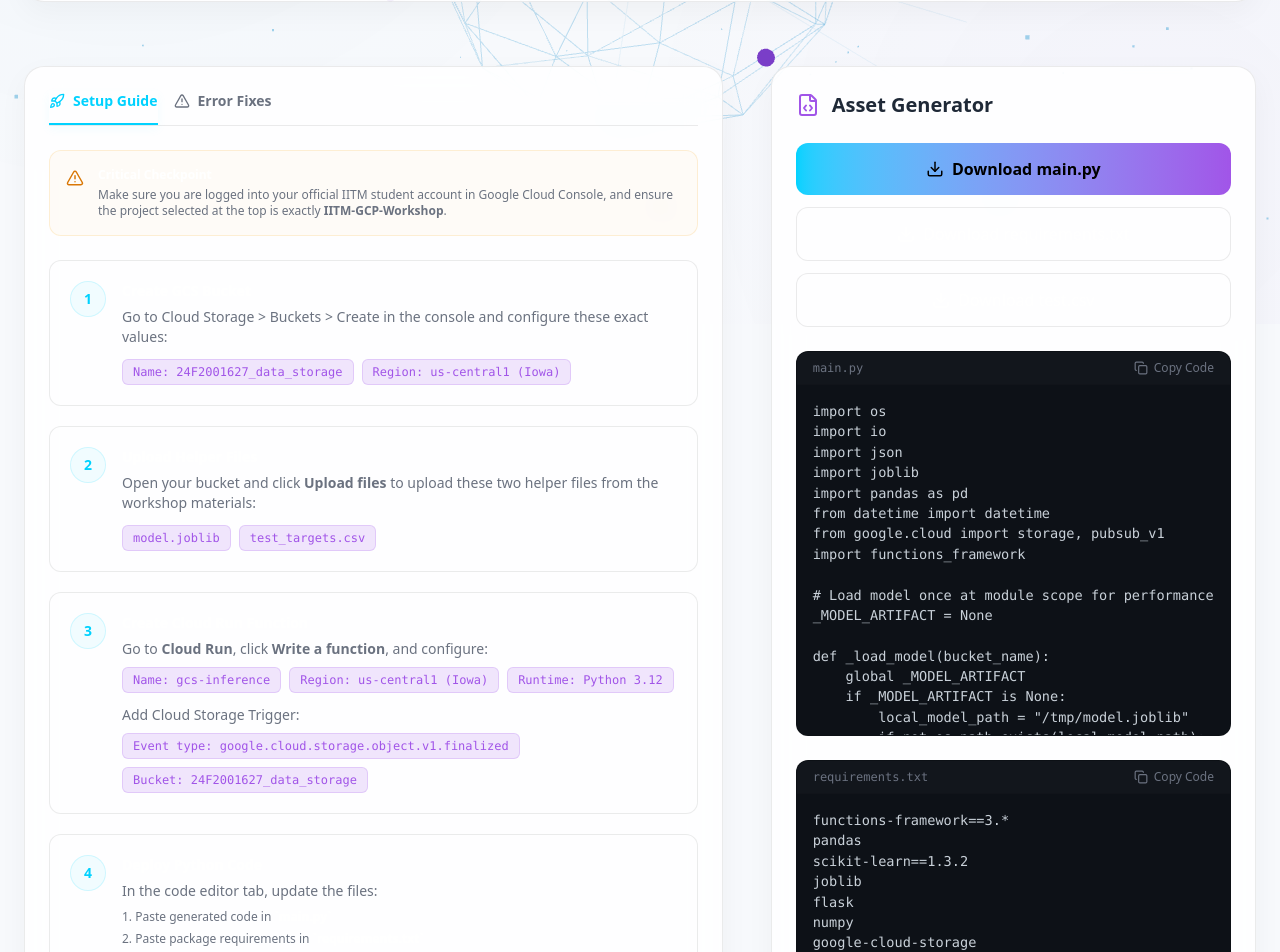
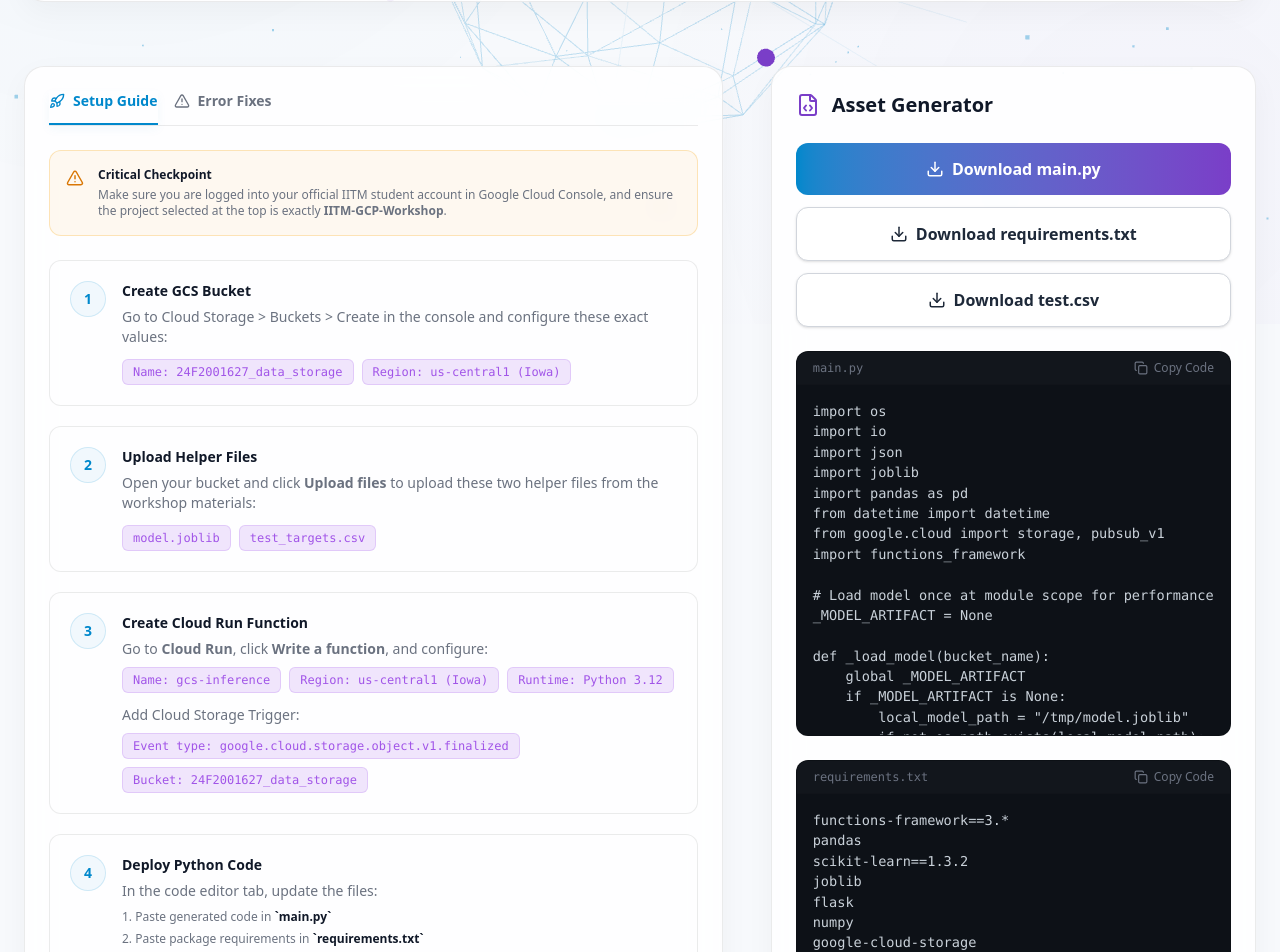
Before and after one commit to aryanRN2/workshop-helper, a Next.js app: page / in a window 1280 px wide. Shown: the part 476-1428 px from the top of the page. Built offline with nearby package versions, Linux system fonts and the light colour scheme.

Commit message:
style: fix readability and contrast of text and secondary buttons in light mode

```diff
--- a/src/components/CodeGenerator.tsx
+++ b/src/components/CodeGenerator.tsx
@@ -200,7 +200,6 @@ def gcs_inference(cloud_event):
         print(f"File {name} is not a data CSV, skipping inference.")
         return json.dumps({'status': 'ignored'})`;
 
-  // Download logic
   const handleDownload = (filename: string, content: string, type: string) => {
     const blob = new Blob([content], { type });
     const url = URL.createObjectURL(blob);
@@ -222,15 +221,15 @@ def gcs_inference(cloud_event):
 
   return (
     <div className="glass-panel p-6 flex flex-col gap-6">
-      <h2 className="text-xl font-bold flex items-center gap-3">
-        <FileCode className="text-[#a155e8]" /> Asset Generator
+      <h2 className="text-xl font-bold flex items-center gap-3 text-gray-900">
+        <FileCode className="text-[#7a3ec8]" /> Asset Generator
       </h2>
 
       {/* Button Stack */}
       <div className="flex flex-col gap-3">
         <button
           onClick={() => handleDownload("main.py", mainPyContent, "text/plain")}
-          className="w-full bg-gradient-to-r from-[#00d2ff] to-[#a155e8] text-black font-bold p-3.5 rounded-xl hover:shadow-[0_0_20px_rgba(0,210,255,0.4)] transition-all flex items-center justify-center gap-2 cursor-pointer"
+          className="w-full bg-gradient-to-r from-[#0088cc] to-[#7a3ec8] text-white font-bold p-3.5 rounded-xl hover:shadow-[0_4px_15px_rgba(0,136,204,0.2)] transition-all flex items-center justify-center gap-2 cursor-pointer"
         >
           <Download size={18} /> Download main.py
         </button>
@@ -239,14 +238,14 @@ def gcs_inference(cloud_event):
           onClick={() =>
             handleDownload("requirements.txt", requirementsContent, "text/plain")
           }
-          className="w-full bg-[rgba(255,255,255,0.03)] border border-[var(--border-color)] text-white font-medium p-3.5 rounded-xl hover:border-[#00d2ff] transition-all flex items-center justify-center gap-2 cursor-pointer"
+          className="w-full bg-white border border-gray-300 text-gray-800 font-semibold p-3.5 rounded-xl hover:bg-gray-50 hover:border-[#0088cc] transition-all flex items-center justify-center gap-2 cursor-pointer shadow-sm"
         >
           <Download size={18} /> Download requirements.txt
         </button>
 
         <button
           onClick={() => handleDownload("test.csv", testCsvContent, "text/csv")}
-          className="w-full bg-[rgba(255,255,255,0.03)] border border-[var(--border-color)] text-white font-medium p-3.5 rounded-xl hover:border-[#00d2ff] transition-all flex items-center justify-center gap-2 cursor-pointer"
+          className="w-full bg-white border border-gray-300 text-gray-800 font-semibold p-3.5 rounded-xl hover:bg-gray-50 hover:border-[#0088cc] transition-all flex items-center justify-center gap-2 cursor-pointer shadow-sm"
         >
           <Download size={18} /> Download test.csv
         </button>
@@ -258,9 +257,9 @@ def gcs_inference(cloud_event):
           <span className="font-mono">main.py</span>
           <button
             onClick={() => handleCopy(mainPyContent, setCopiedMain)}
-            className="flex items-center gap-1.5 hover:text-[#00d2ff] transition-colors cursor-pointer"
+            className="flex items-center gap-1.5 hover:text-[#0088cc] transition-colors cursor-pointer"
           >
-            {copiedMain ? <Check size={14} className="text-[#10b981]" /> : <Copy size={14} />}
+            {copiedMain ? <Check size={14} className="text-[#059669]" /> : <Copy size={14} />}
             {copiedMain ? "Copied!" : "Copy Code"}
           </button>
         </div>
@@ -281,9 +280,9 @@ def gcs_inference(cloud_event):
           <span className="font-mono">requirements.txt</span>
           <button
             onClick={() => handleCopy(requirementsContent, setCopiedReq)}
-            className="flex items-center gap-1.5 hover:text-[#00d2ff] transition-colors cursor-pointer"
+            className="flex items-center gap-1.5 hover:text-[#0088cc] transition-colors cursor-pointer"
           >
-            {copiedReq ? <Check size={14} className="text-[#10b981]" /> : <Copy size={14} />}
+            {copiedReq ? <Check size={14} className="text-[#059669]" /> : <Copy size={14} />}
             {copiedReq ? "Copied!" : "Copy Code"}
           </button>
         </div>
--- a/src/components/Guides.tsx
+++ b/src/components/Guides.tsx
@@ -1,7 +1,7 @@
 "use client";
 
 import { useState } from "react";
-import { Rocket, TriangleAlert, Info } from "lucide-react";
+import { Rocket, TriangleAlert } from "lucide-react";
 
 interface Props {
   rollNumber: string;
@@ -20,22 +20,22 @@ export default function Guides({ rollNumber }: Props) {
           onClick={() => setActiveTab("walkthrough")}
           className={`pb-3 font-semibold text-sm flex items-center gap-2 border-b-2 transition-all cursor-pointer ${
             activeTab === "walkthrough"
-              ? "border-[#00d2ff] text-[#00d2ff] shadow-[0_4px_10px_rgba(0,210,255,0.05)]"
+              ? "border-[#0088cc] text-[#0088cc] shadow-[0_4px_10px_rgba(0,136,204,0.05)]"
               : "border-transparent text-[var(--text-muted)] hover:text-white"
           }`}
         >
-          <Rocket size={16} /> Setup Guide
+          <Rocket size={16} /> {"Setup Guide"}
         </button>
 
         <button
           onClick={() => setActiveTab("troubleshoot")}
           className={`pb-3 font-semibold text-sm flex items-center gap-2 border-b-2 transition-all cursor-pointer ${
             activeTab === "troubleshoot"
-              ? "border-[#00d2ff] text-[#00d2ff] shadow-[0_4px_10px_rgba(0,210,255,0.05)]"
+              ? "border-[#0088cc] text-[#0088cc] shadow-[0_4px_10px_rgba(0,136,204,0.05)]"
               : "border-transparent text-[var(--text-muted)] hover:text-white"
           }`}
         >
-          <TriangleAlert size={16} /> Error Fixes
+          <TriangleAlert size={16} /> {"Error Fixes"}
         </button>
       </div>
 
@@ -43,119 +43,119 @@ export default function Guides({ rollNumber }: Props) {
       {activeTab === "walkthrough" ? (
         <div className="flex flex-col gap-6 animate-fadeIn">
           {/* Warning Alert */}
-          <div className="bg-[rgba(245,158,11,0.03)] border border-[rgba(245,158,11,0.15)] rounded-xl p-4 flex gap-3.5 items-start">
+          <div className="bg-[rgba(245,158,11,0.06)] border border-[rgba(245,158,11,0.25)] rounded-xl p-4 flex gap-3.5 items-start">
             <TriangleAlert className="text-[var(--warning-color)] flex-shrink-0 mt-0.5" size={18} />
-            <div className="text-xs">
-              <h4 className="font-semibold text-white mb-1">Critical Checkpoint</h4>
+            <div className="text-xs text-gray-800">
+              <h4 className="font-bold text-gray-900 mb-1">{"Critical Checkpoint"}</h4>
               <p className="text-[var(--text-muted)]">
-                Make sure you are logged into your official IITM student account in Google Cloud Console, and ensure the project selected at the top is exactly <strong>IITM-GCP-Workshop</strong>.
+                {"Make sure you are logged into your official IITM student account in Google Cloud Console, and ensure the project selected at the top is exactly "}<strong>{"IITM-GCP-Workshop"}</strong>{"."}
               </p>
             </div>
           </div>
 
           {/* Steps */}
           <div className="flex flex-col gap-5">
-            <div className="bg-[rgba(255,255,255,0.01)] border border-[var(--border-color)] rounded-xl p-5 hover:border-[rgba(0,210,255,0.15)] transition-all flex gap-4">
-              <div className="w-9 h-9 rounded-full bg-[rgba(0,210,255,0.05)] border border-[rgba(0,210,255,0.15)] text-[#00d2ff] font-bold flex items-center justify-center flex-shrink-0 text-sm">
-                1
+            <div className="bg-[rgba(255,255,255,0.01)] border border-[var(--border-color)] rounded-xl p-5 hover:border-[rgba(0,136,204,0.15)] transition-all flex gap-4">
+              <div className="w-9 h-9 rounded-full bg-[rgba(0,136,204,0.05)] border border-[rgba(0,136,204,0.15)] text-[#0088cc] font-bold flex items-center justify-center flex-shrink-0 text-sm">
+                {"1"}
               </div>
               <div className="text-sm">
-                <h3 className="font-bold text-white mb-1.5">Create GCS Bucket</h3>
+                <h3 className="font-bold text-gray-900 mb-1.5">{"Create GCS Bucket"}</h3>
                 <p className="text-[var(--text-muted)] mb-3">
-                  Go to Cloud Storage &gt; Buckets &gt; Create in the console and configure these exact values:
+                  {"Go to Cloud Storage > Buckets > Create in the console and configure these exact values:"}
                 </p>
                 <div className="flex flex-wrap gap-2 text-xs">
                   <span className="bg-[rgba(161,85,232,0.15)] text-[#a155e8] border border-[rgba(161,85,232,0.2)] px-2.5 py-1 rounded-md font-mono">
-                    Name: {cleanRoll}_data_storage
+                    {"Name: "}{cleanRoll}{"_data_storage"}
                   </span>
                   <span className="bg-[rgba(161,85,232,0.15)] text-[#a155e8] border border-[rgba(161,85,232,0.2)] px-2.5 py-1 rounded-md font-mono">
-                    Region: us-central1 (Iowa)
+                    {"Region: us-central1 (Iowa)"}
                   </span>
                 </div>
               </div>
             </div>
 
-            <div className="bg-[rgba(255,255,255,0.01)] border border-[var(--border-color)] rounded-xl p-5 hover:border-[rgba(0,210,255,0.15)] transition-all flex gap-4">
-              <div className="w-9 h-9 rounded-full bg-[rgba(0,210,255,0.05)] border border-[rgba(0,210,255,0.15)] text-[#00d2ff] font-bold flex items-center justify-center flex-shrink-0 text-sm">
-                2
+            <div className="bg-[rgba(255,255,255,0.01)] border border-[var(--border-color)] rounded-xl p-5 hover:border-[rgba(0,136,204,0.15)] transition-all flex gap-4">
+              <div className="w-9 h-9 rounded-full bg-[rgba(0,136,204,0.05)] border border-[rgba(0,136,204,0.15)] text-[#0088cc] font-bold flex items-center justify-center flex-shrink-0 text-sm">
+                {"2"}
               </div>
               <div className="text-sm">
-                <h3 className="font-bold text-white mb-1.5">Upload Helper Files</h3>
+                <h3 className="font-bold text-gray-900 mb-1.5">{"Upload Helper Files"}</h3>
                 <p className="text-[var(--text-muted)] mb-3">
-                  Open your bucket and click <strong>Upload files</strong> to upload these two helper files from the workshop materials:
+                  {"Open your bucket and click "}<strong>{"Upload files"}</strong>{" to upload these two helper files from the workshop materials:"}
                 </p>
                 <div className="flex flex-wrap gap-2 text-xs">
                   <span className="bg-[rgba(161,85,232,0.15)] text-[#a155e8] border border-[rgba(161,85,232,0.2)] px-2.5 py-1 rounded-md font-mono">
-                    model.joblib
+                    {"model.joblib"}
                   </span>
                   <span className="bg-[rgba(161,85,232,0.15)] text-[#a155e8] border border-[rgba(161,85,232,0.2)] px-2.5 py-1 rounded-md font-mono">
-                    test_targets.csv
+                    {"test_targets.csv"}
                   </span>
                 </div>
               </div>
             </div>
 
-            <div className="bg-[rgba(255,255,255,0.01)] border border-[var(--border-color)] rounded-xl p-5 hover:border-[rgba(0,210,255,0.15)] transition-all flex gap-4">
-              <div className="w-9 h-9 rounded-full bg-[rgba(0,210,255,0.05)] border border-[rgba(0,210,255,0.15)] text-[#00d2ff] font-bold flex items-center justify-center flex-shrink-0 text-sm">
-                3
+            <div className="bg-[rgba(255,255,255,0.01)] border border-[var(--border-color)] rounded-xl p-5 hover:border-[rgba(0,136,204,0.15)] transition-all flex gap-4">
+              <div className="w-9 h-9 rounded-full bg-[rgba(0,136,204,0.05)] border border-[rgba(0,136,204,0.15)] text-[#0088cc] font-bold flex items-center justify-center flex-shrink-0 text-sm">
+                {"3"}
               </div>
               <div className="text-sm">
-                <h3 className="font-bold text-white mb-1.5">Create Cloud Run Function</h3>
+                <h3 className="font-bold text-gray-900 mb-1.5">{"Create Cloud Run Function"}</h3>
                 <p className="text-[var(--text-muted)] mb-2">
-                  Go to <strong>Cloud Run</strong>, click <strong>Write a function</strong>, and configure:
+                  {"Go to "}<strong>{"Cloud Run"}</strong>{", click "}<strong>{"Write a function"}</strong>{", and configure:"}
                 </p>
                 <div className="flex flex-wrap gap-2 text-xs mb-3">
                   <span className="bg-[rgba(161,85,232,0.15)] text-[#a155e8] border border-[rgba(161,85,232,0.2)] px-2.5 py-1 rounded-md font-mono">
-                    Name: gcs-inference
+                    {"Name: gcs-inference"}
                   </span>
                   <span className="bg-[rgba(161,85,232,0.15)] text-[#a155e8] border border-[rgba(161,85,232,0.2)] px-2.5 py-1 rounded-md font-mono">
-                    Region: us-central1 (Iowa)
+                    {"Region: us-central1 (Iowa)"}
                   </span>
                   <span className="bg-[rgba(161,85,232,0.15)] text-[#a155e8] border border-[rgba(161,85,232,0.2)] px-2.5 py-1 rounded-md font-mono">
-                    Runtime: Python 3.12
+                    {"Runtime: Python 3.12"}
                   </span>
                 </div>
-                <p className="text-[var(--text-muted)] mb-2">Add Cloud Storage Trigger:</p>
+                <p className="text-[var(--text-muted)] mb-2">{"Add Cloud Storage Trigger:"}</p>
                 <div className="flex flex-wrap gap-2 text-xs">
                   <span className="bg-[rgba(161,85,232,0.15)] text-[#a155e8] border border-[rgba(161,85,232,0.2)] px-2.5 py-1 rounded-md font-mono">
-                    Event type: google.cloud.storage.object.v1.finalized
+                    {"Event type: google.cloud.storage.object.v1.finalized"}
                   </span>
                   <span className="bg-[rgba(161,85,232,0.15)] text-[#a155e8] border border-[rgba(161,85,232,0.2)] px-2.5 py-1 rounded-md font-mono">
-                    Bucket: {cleanRoll}_data_storage
+                    {"Bucket: "}{cleanRoll}{"_data_storage"}
                   </span>
                 </div>
               </div>
             </div>
 
-            <div className="bg-[rgba(255,255,255,0.01)] border border-[var(--border-color)] rounded-xl p-5 hover:border-[rgba(0,210,255,0.15)] transition-all flex gap-4">
-              <div className="w-9 h-9 rounded-full bg-[rgba(0,210,255,0.05)] border border-[rgba(0,210,255,0.15)] text-[#00d2ff] font-bold flex items-center justify-center flex-shrink-0 text-sm">
-                4
+            <div className="bg-[rgba(255,255,255,0.01)] border border-[var(--border-color)] rounded-xl p-5 hover:border-[rgba(0,136,204,0.15)] transition-all flex gap-4">
+              <div className="w-9 h-9 rounded-full bg-[rgba(0,136,204,0.05)] border border-[rgba(0,136,204,0.15)] text-[#0088cc] font-bold flex items-center justify-center flex-shrink-0 text-sm">
+                {"4"}
               </div>
               <div className="text-sm">
-                <h3 className="font-bold text-white mb-1.5">Deploy Python Code</h3>
+                <h3 className="font-bold text-gray-900 mb-1.5">{"Deploy Python Code"}</h3>
                 <p className="text-[var(--text-muted)]">
-                  In the code editor tab, update the files:
+                  {"In the code editor tab, update the files:"}
                 </p>
                 <ol className="list-decimal list-inside text-xs text-[var(--text-muted)] mt-2 flex flex-col gap-1.5">
-                  <li>Paste generated code in <strong className="text-white">`main.py`</strong></li>
-                  <li>Paste package requirements in <strong className="text-white">`requirements.txt`</strong></li>
-                  <li>Change <strong>Function entry point</strong> to: <strong className="text-[#00d2ff]">`gcs_inference`</strong></li>
-                  <li>Click <strong>Save and redeploy</strong></li>
+                  <li>{"Paste generated code in "}<strong className="text-gray-900 font-bold">{"`main.py`"}</strong></li>
+                  <li>{"Paste package requirements in "}<strong className="text-gray-900 font-bold">{"`requirements.txt`"}</strong></li>
+                  <li>{"Change "}<strong>{"Function entry point"}</strong>{" to: "}<strong className="text-[#0088cc]">{"`gcs_inference`"}</strong></li>
+                  <li>{"Click "}<strong>{"Save and redeploy"}</strong></li>
                 </ol>
               </div>
             </div>
 
-            <div className="bg-[rgba(255,255,255,0.01)] border border-[var(--border-color)] rounded-xl p-5 hover:border-[rgba(0,210,255,0.15)] transition-all flex gap-4">
-              <div className="w-9 h-9 rounded-full bg-[rgba(0,210,255,0.05)] border border-[rgba(0,210,255,0.15)] text-[#00d2ff] font-bold flex items-center justify-center flex-shrink-0 text-sm">
-                5
+            <div className="bg-[rgba(255,255,255,0.01)] border border-[var(--border-color)] rounded-xl p-5 hover:border-[rgba(0,136,204,0.15)] transition-all flex gap-4">
+              <div className="w-9 h-9 rounded-full bg-[rgba(0,136,204,0.05)] border border-[rgba(0,136,204,0.15)] text-[#0088cc] font-bold flex items-center justify-center flex-shrink-0 text-sm">
+                {"5"}
               </div>
               <div className="text-sm">
-                <h3 className="font-bold text-white mb-1.5">Trigger ML Pipeline</h3>
+                <h3 className="font-bold text-gray-900 mb-1.5">{"Trigger ML Pipeline"}</h3>
                 <p className="text-[var(--text-muted)]">
-                  Go to your GCS bucket, click <strong>Upload files</strong>, select <strong>`test.csv`</strong>. Choose <strong className="text-[#10b981]">Overwrite object</strong> if prompted.
+                  {"Go to your GCS bucket, click "}<strong>{"Upload files"}</strong>{", select "}<strong>{"`test.csv`"}</strong>{". Choose "}<strong className="text-[#059669] font-bold">{"Overwrite object"}</strong>{" if prompted."}
                 </p>
                 <p className="text-[var(--text-muted)] mt-2">
-                  Check Cloud Run <strong>Observability &gt; Logs</strong> and your <strong>G-Space Chat</strong> for the bot completion message! 🎓
+                  {"Check Cloud Run "}<strong>{"Observability > Logs"}</strong>{" and your "}<strong>{"G-Space Chat"}</strong>{" for the bot completion message! 🎓"}
                 </p>
               </div>
             </div>
@@ -166,42 +166,42 @@ export default function Guides({ rollNumber }: Props) {
           {/* Troubleshooting Cards */}
           <div className="border border-[rgba(239,68,68,0.15)] bg-[rgba(239,68,68,0.02)] rounded-xl p-5 text-sm">
             <h4 className="font-bold text-[#ef4444] flex items-center gap-2 mb-2">
-              <TriangleAlert size={16} /> Message failed schema validation
+              <TriangleAlert size={16} /> {"Message failed schema validation"}
             </h4>
             <p className="text-[var(--text-muted)] mb-3">
-              The workshop server strictly expects accuracy as a string (e.g. <code>"0.55"</code>), but you sent a number (e.g. <code>0.55</code>).
+              {"The workshop server strictly expects accuracy as a string (e.g. "}<code className="text-gray-900 font-semibold">{"\"0.55\""}</code>{"), but you sent a number (e.g. "}<code className="text-gray-900 font-semibold">{"0.55"}</code>{")."}
             </p>
-            <div className="bg-black/30 border-l-3 border-[#10b981] p-3.5 rounded-r-lg">
-              <p className="text-white text-xs">
-                <strong>Fix:</strong> Cast accuracy using <code>str(accuracy)</code> before building the JSON payload. Our generated code has this built in!
+            <div className="bg-black/5 border-l-3 border-[#059669] p-3.5 rounded-r-lg">
+              <p className="text-gray-900 text-xs">
+                <strong>{"Fix:"}</strong>{" Cast accuracy using "}<code>{"str(accuracy)"}</code>{" before building the JSON payload. Our generated code has this built in!"}
               </p>
             </div>
           </div>
 
           <div className="border border-[rgba(239,68,68,0.15)] bg-[rgba(239,68,68,0.02)] rounded-xl p-5 text-sm">
             <h4 className="font-bold text-[#ef4444] flex items-center gap-2 mb-2">
-              <TriangleAlert size={16} /> Uploading test.csv has no effect
+              <TriangleAlert size={16} /> {"Uploading test.csv has no effect"}
             </h4>
             <p className="text-[var(--text-muted)] mb-3">
-              This is caused by a region mismatch. Eventarc triggers do not fire if the function region differs from the GCS bucket region.
+              {"This is caused by a region mismatch. Eventarc triggers do not fire if the function region differs from the GCS bucket region."}
             </p>
-            <div className="bg-black/30 border-l-3 border-[#10b981] p-3.5 rounded-r-lg">
-              <p className="text-white text-xs">
-                <strong>Fix:</strong> Ensure both your GCS Bucket and your Cloud Run Function are located in <strong>us-central1 (Iowa)</strong>.
+            <div className="bg-black/5 border-l-3 border-[#059669] p-3.5 rounded-r-lg">
+              <p className="text-gray-900 text-xs">
+                <strong>{"Fix:"}</strong>{" Ensure both your GCS Bucket and your Cloud Run Function are located in "}<strong>{"us-central1 (Iowa)"}</strong>{"."}
               </p>
             </div>
           </div>
 
           <div className="border border-[rgba(239,68,68,0.15)] bg-[rgba(239,68,68,0.02)] rounded-xl p-5 text-sm">
             <h4 className="font-bold text-[#ef4444] flex items-center gap-2 mb-2">
-              <TriangleAlert size={16} /> Eventarc Service Agent lags
+              <TriangleAlert size={16} /> {"Eventarc Service Agent lags"}
             </h4>
             <p className="text-[var(--text-muted)] mb-3">
-              IAM roles and Eventarc permissions take 2–10 minutes to propagate when a trigger is set up for the first time.
+              {"IAM roles and Eventarc permissions take 2–10 minutes to propagate when a trigger is set up for the first time."}
             </p>
-            <div className="bg-black/30 border-l-3 border-[#10b981] p-3.5 rounded-r-lg">
-              <p className="text-white text-xs">
-                <strong>Fix:</strong> Wait 5 minutes, then re-upload your <code>test.csv</code> file (using Overwrite) to re-trigger.
+            <div className="bg-black/5 border-l-3 border-[#059669] p-3.5 rounded-r-lg">
+              <p className="text-gray-900 text-xs">
+                <strong>{"Fix:"}</strong>{" Wait 5 minutes, then re-upload your "}<code>{"test.csv"}</code>{" file (using Overwrite) to re-trigger."}
               </p>
             </div>
           </div>
```
Also changed, not shown: src/app/page.tsx (+10 -10 lines).
